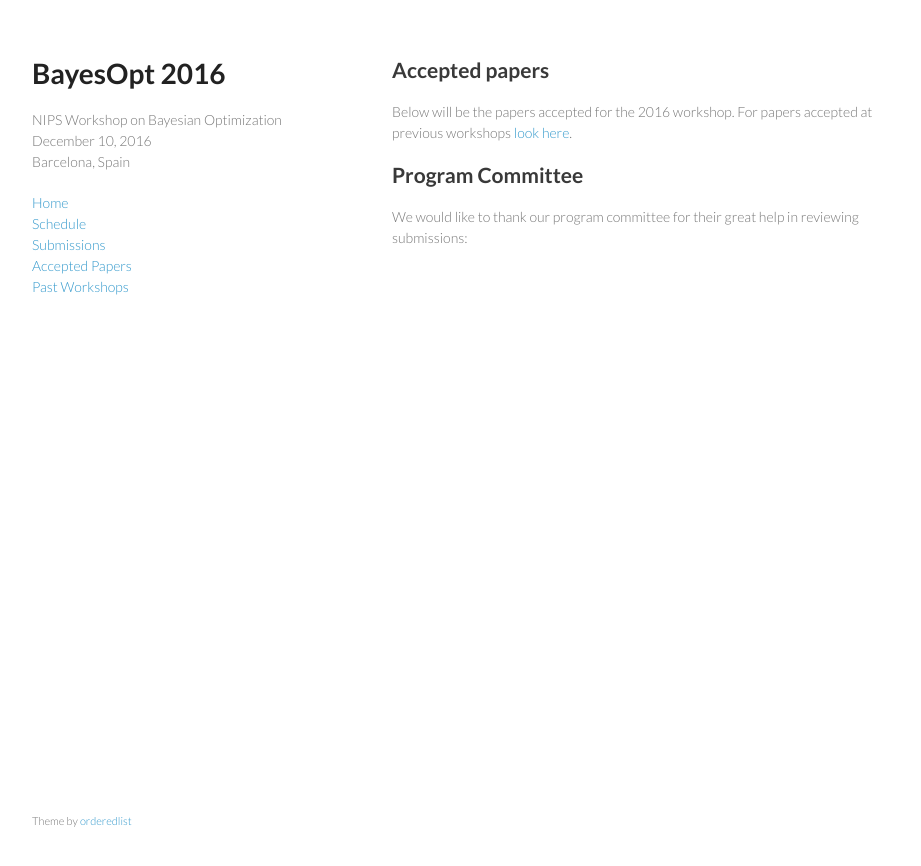
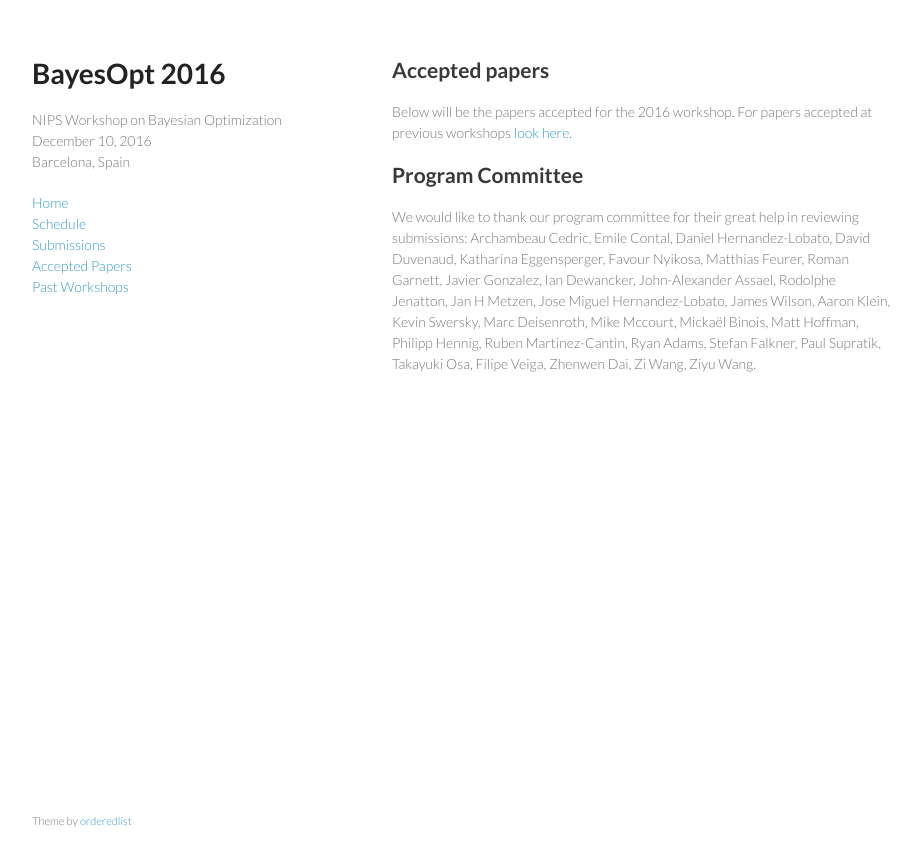
Before and after one commit to bayesopt/bayesopt.github.io, a Jekyll site: the page built from accepted.md, in a window 1280 px wide. Shown: the top 866 px of the page, without its empty margins (178-1099 px from the left). Built offline with Jekyll 4.4.1, drawn with Linux system fonts in a browser that asks for light colours.

Commit message:
added reviewers

```diff
--- a/accepted.md
+++ b/accepted.md
@@ -14,4 +14,4 @@ previous workshops [look here](/past/).
 Program Committee
 ------------------
 
-We would like to thank our program committee for their great help in reviewing submissions:
+We would like to thank our program committee for their great help in reviewing submissions: Archambeau Cedric, Emile Contal, Daniel Hernandez-Lobato, David Duvenaud, Katharina Eggensperger, Favour Nyikosa, Matthias Feurer, Roman Garnett, Javier Gonzalez, Ian Dewancker, John-Alexander Assael, Rodolphe Jenatton, Jan H Metzen, Jose Miguel Hernandez-Lobato, James Wilson, Aaron Klein, Kevin Swersky, Marc Deisenroth, Mike Mccourt, Mickaël Binois, Matt Hoffman, Philipp Hennig, Ruben Martinez-Cantin, Ryan Adams, Stefan Falkner, Paul Supratik, Takayuki Osa, Filipe Veiga, Zhenwen Dai, Zi Wang, Ziyu Wang.
```
